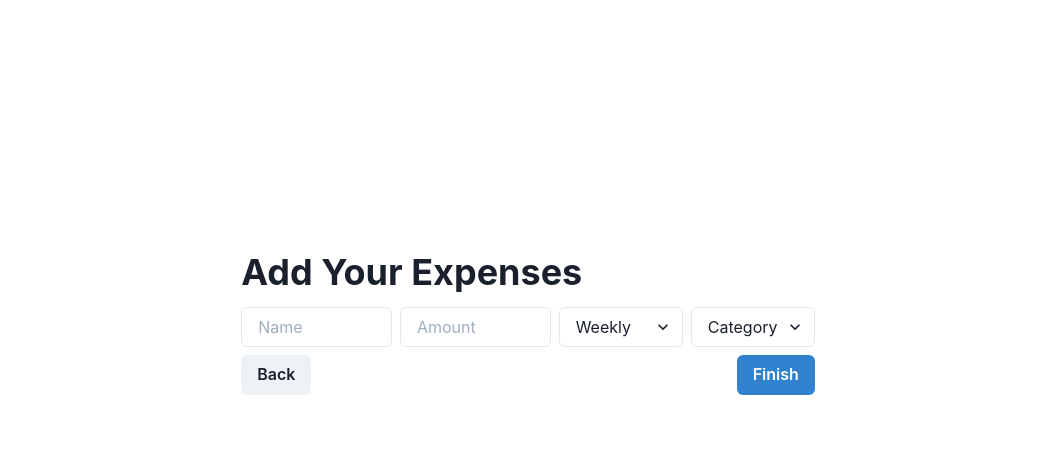
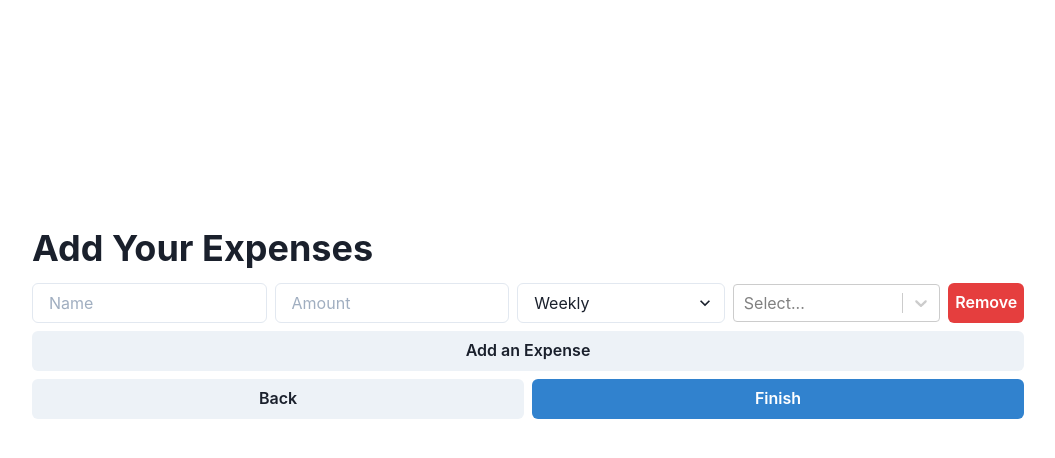
Before and after one commit to dyj0183/React-NextJS-Budget-App, a Next.js app: page /add-income-and-expense in a window 1280 px wide. Both pictures are taken after a click on the button "Continue to Expenses". Shown: the top 458 px of the page, without its empty margins (112-1167 px from the left). Built offline with nearby package versions, Linux system fonts and the light colour scheme.

Commit message:
Add form logic to expenses

```diff
--- a/components/add-income-and-expenses/Expenses.jsx
+++ b/components/add-income-and-expenses/Expenses.jsx
@@ -1,26 +1,57 @@
-import { Button, Container, HStack, Input, Select, Text, VStack } from "@chakra-ui/react";
+import { Button, HStack, Input, Text, VStack, Select, Box } from "@chakra-ui/react";
+import { useState } from "react";
+import { useFieldArray, useForm } from "react-hook-form";
+import ReactSelect from "react-select/creatable";
 
 export default function Expenses({ onFinish, onBack }) {
+
+    const [categories, setCategories] = useState([])
+
+    const { register, control, watch } = useForm({
+        defaultValues: {
+            expenses: [{ name: "", amount: "", frequency: "Weekly", category: "Category" }]
+        }
+    })
+
+    const {
+        fields,
+        append,
+        remove
+    } = useFieldArray({
+        control,
+        name: "expenses"
+    })
+
+    const fieldValues = watch()
+
     return (
-        <Container>
         <VStack align={'start'}>
             <Text fontSize={'4xl'} fontWeight={'bold'}>Add Your Expenses</Text>
-                <HStack>
-                    <Input placeholder="Name" />
-                    <Input placeholder="Amount" />
-                    <Select>
+            {fields.map((item, index) => {
+                return (
+                    <HStack key={item.id}>
+                        <Input flexGrow={'1'} placeholder="Name" {...register(`expenses.${index}.name`)} />
+                        <Input placeholder="Amount" {...register(`expenses.${index}.amount`)} />
+                        <Select {...register(`expenses.${index}.frequency`)} >
                             <option value='Weekly'>Weekly</option>
                             <option value='Monthly'>Monthly</option>
                             <option value='Bi-Monthly'>Bi-Monthly</option>
                         </Select>
-                    <Select placeholder="Category">
-                    </Select>
+                        <Box flexBasis={'100%'}>
+                            <ReactSelect
+                                onCreateOption={(category) => setCategories(prev => [...prev, { label: category, value: category }])}
+                                options={categories}
+                            />
+                        </Box>
+                        <Button w={'15rem'} colorScheme={'red'} onClick={() => remove(index)}>Remove</Button>
                     </HStack>
+                )
+            })}
+            <Button onClick={() => append({ name: "", amount: "", frequency: "Weekly" })} isFullWidth>Add an Expense</Button>
             <HStack w={'100%'} justify={'space-between'}>
-                    <Button onClick={onBack}>Back</Button>
-                    <Button colorScheme={'blue'} onClick={onFinish}>Finish</Button>
+                <Button isFullWidth onClick={onBack}>Back</Button>
+                <Button isFullWidth colorScheme={'blue'} onClick={() => onFinish(fieldValues)}>Finish</Button>
             </HStack>
         </VStack>
-        </Container>
     )
 }
--- a/components/add-income-and-expenses/Income.jsx
+++ b/components/add-income-and-expenses/Income.jsx
@@ -1,12 +1,11 @@
-import { useEffect } from "react";
-import { Button, Container, HStack, Input, Select, Text, VStack } from "@chakra-ui/react";
-import { useForm, useFieldArray, Controller, useWatch, useFormState } from "react-hook-form";
+import { Button, HStack, Input, Select, Text, VStack } from "@chakra-ui/react";
+import { useForm, useFieldArray } from "react-hook-form";
 
 export default function Income({ onToExpenses }) {
 
-    const { register, control, handleSubmit, reset, watch } = useForm({
+    const { register, control, watch } = useForm({
         defaultValues: {
-            incomes: [{ name: "", amount: "", period: "Weekly" }]
+            incomes: [{ name: "", amount: "", frequency: "Weekly" }]
         }
     })
 
@@ -19,10 +18,9 @@ export default function Income({ onToExpenses }) {
         name: "incomes"
     })
 
-    const test = watch()
+    const fieldValues = watch()
 
     return (
-        <Container>
         <VStack align={'start'}>
             <Text fontSize={'4xl'} fontWeight={'bold'}>Add Your Income</Text>
             {fields.map((item, index) => {
@@ -30,7 +28,7 @@ export default function Income({ onToExpenses }) {
                     <HStack key={item.id}>
                         <Input placeholder="Name" {...register(`incomes.${index}.name`)} />
                         <Input placeholder="Amount" {...register(`incomes.${index}.amount`)} />
-                            <Select {...register(`incomes.${index}.period`)}>
+                        <Select {...register(`incomes.${index}.frequency`)}>
                             <option value='Weekly'>Weekly</option>
                             <option value='Monthly'>Monthly</option>
                             <option value='Bi-Monthly'>Bi-Monthly</option>
@@ -39,9 +37,8 @@ export default function Income({ onToExpenses }) {
                     </HStack>
                 )
             })}
-                <Button onClick={() => append({ name: "", amount: "", period: "Weekly" })} isFullWidth>Add an Income</Button>
-                <Button isFullWidth colorScheme={'blue'} onClick={() => onToExpenses(test)}>Continue to Expenses</Button>
+            <Button onClick={() => append({ name: "", amount: "", frequency: "Weekly" })} isFullWidth>Add an Income</Button>
+            <Button isFullWidth colorScheme={'blue'} onClick={() => onToExpenses(fieldValues)}>Continue to Expenses</Button>
         </VStack>
-        </Container>
     )
 }
--- a/package.json
+++ b/package.json
@@ -19,7 +19,8 @@
     "next-auth": "3.29.0",
     "react": "17.0.2",
     "react-dom": "17.0.2",
-    "react-hook-form": "^7.27.1"
+    "react-hook-form": "^7.27.1",
+    "react-select": "^5.2.2"
   },
   "devDependencies": {
     "eslint": "8.9.0",
--- a/pages/add-income-and-expense/index.jsx
+++ b/pages/add-income-and-expense/index.jsx
@@ -1,4 +1,4 @@
-import { Center } from "@chakra-ui/react";
+import { Center, Container } from "@chakra-ui/react";
 import { useState } from "react";
 import Expenses from "../../components/add-income-and-expenses/Expenses";
 import Income from "../../components/add-income-and-expenses/Income";
@@ -7,21 +7,36 @@ import Show from "../../components/utility/Show";
 export default function AddIncomeAndExpense() {
 
     const [page, setPage] = useState('income')
+    const [data, setData] = useState({})
 
     const onToExpenses = (result) => {
         console.log(result)
+        setData(prev => {
+            return {
+                ...prev,
+                ...result
+            }
+        })
         setPage('expenses')
+    }
+
+    const onFinish = (result) => {
+        console.log(result)
+        setData(prev => {
+            return {
+                ...prev,
+                ...result
+            }
+        })
     }
 
     const onBack = () => {
         setPage('income')
     }
 
-    const onFinish = () => {
-        console.log("finsh")
-    }
 
     return (
+        <Container maxW='container.lg'>
             <Center h={'80vh'}>
                 <Show show={page == 'income'}>
                     <Income onToExpenses={onToExpenses} />
@@ -30,5 +45,6 @@ export default function AddIncomeAndExpense() {
                     <Expenses onFinish={onFinish} onBack={onBack} />
                 </Show>
             </Center>
+        </Container>
     )
 }
```
Also changed, not shown: 1 other file (tests, documents, lock files or other folders). Lines whose indentation alone changed are shown as unchanged.
